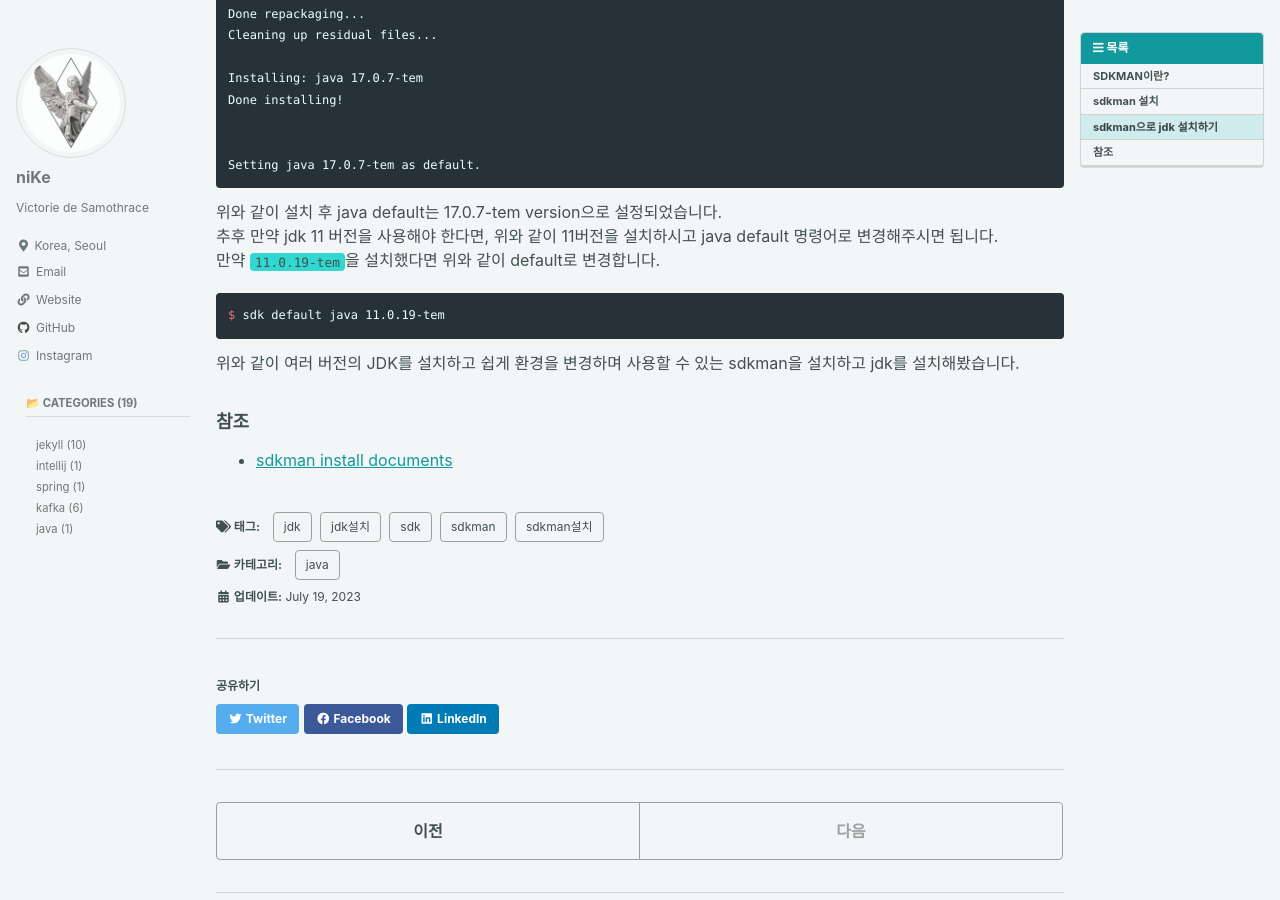
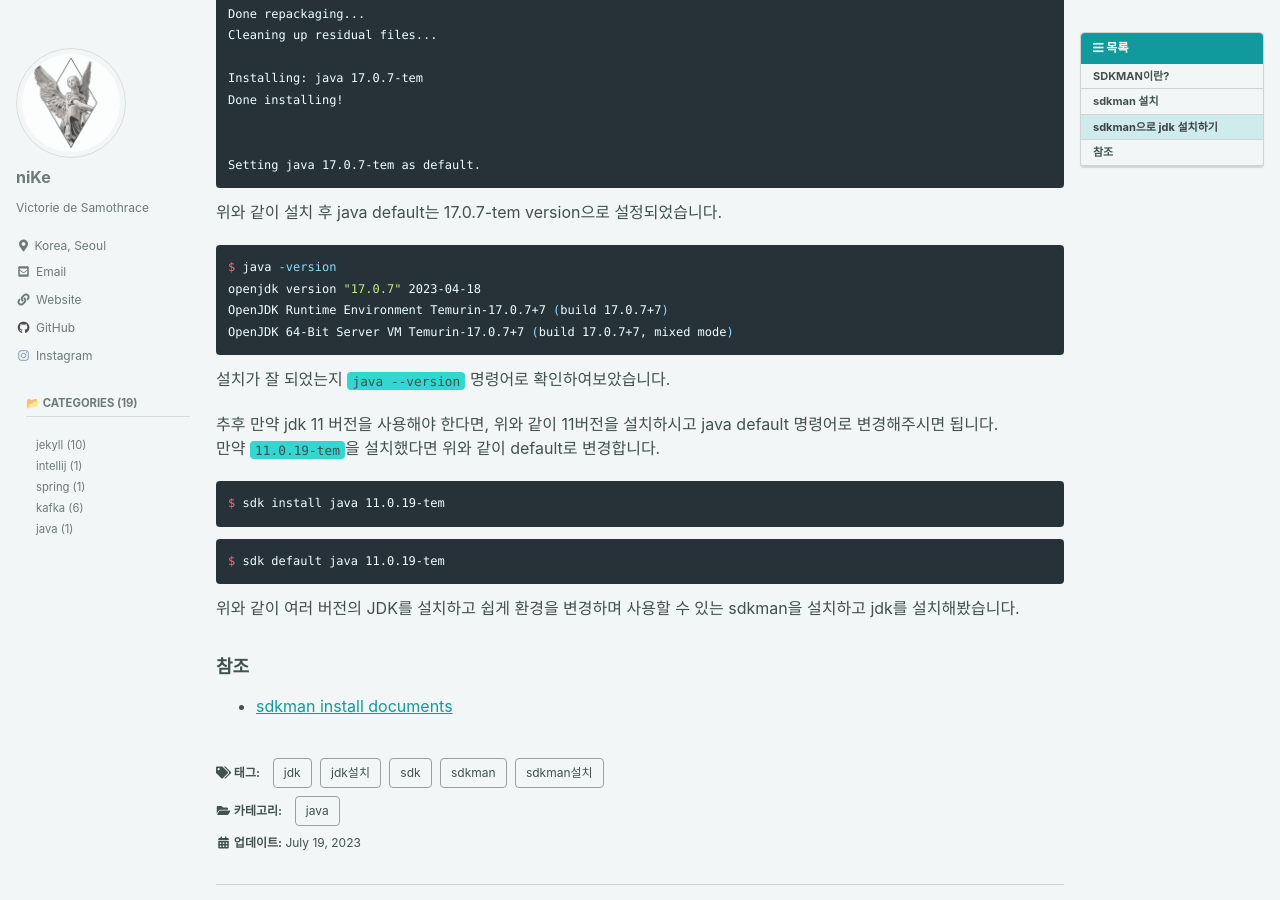
Before and after one commit to KwakTaeMin/KwakTaeMin.github.io, a Jekyll site: the page built from _posts/2023-07-19-sdkman으로 jdk설치하기.md, in a window 1280 px wide and 900 px high, scrolled down 2797 px. Built offline with Jekyll 4.4.1, drawn with Linux system fonts in a browser that asks for light colours; cached includes are drawn as plain includes; some web fonts are replaced; comment, search, counter and statistics services are not loaded.

Commit message:
sdkman으로 jdk 설치하 포스팅

````diff
--- a/_posts/2023-07-19-sdkman으로 jdk설치하기.md
+++ b/_posts/2023-07-19-sdkman으로 jdk설치하기.md
@@ -149,8 +149,21 @@ Setting java 17.0.7-tem as default.
 ```
 
 위와 같이 설치 후 java default는 17.0.7-tem version으로 설정되었습니다.
+
+```shell
+$ java -version
+openjdk version "17.0.7" 2023-04-18
+OpenJDK Runtime Environment Temurin-17.0.7+7 (build 17.0.7+7)
+OpenJDK 64-Bit Server VM Temurin-17.0.7+7 (build 17.0.7+7, mixed mode)
+```
+설치가 잘 되었는지 `java --version` 명령어로 확인하여보았습니다.
+
 추후 만약 jdk 11 버전을 사용해야 한다면, 위와 같이 11버전을 설치하시고 java default 명령어로 변경해주시면 됩니다.
 만약 `11.0.19-tem`을 설치했다면 위와 같이 default로 변경합니다.
+
+```shell
+$ sdk install java 11.0.19-tem
+```
 
 ```shell
 $ sdk default java 11.0.19-tem
````
